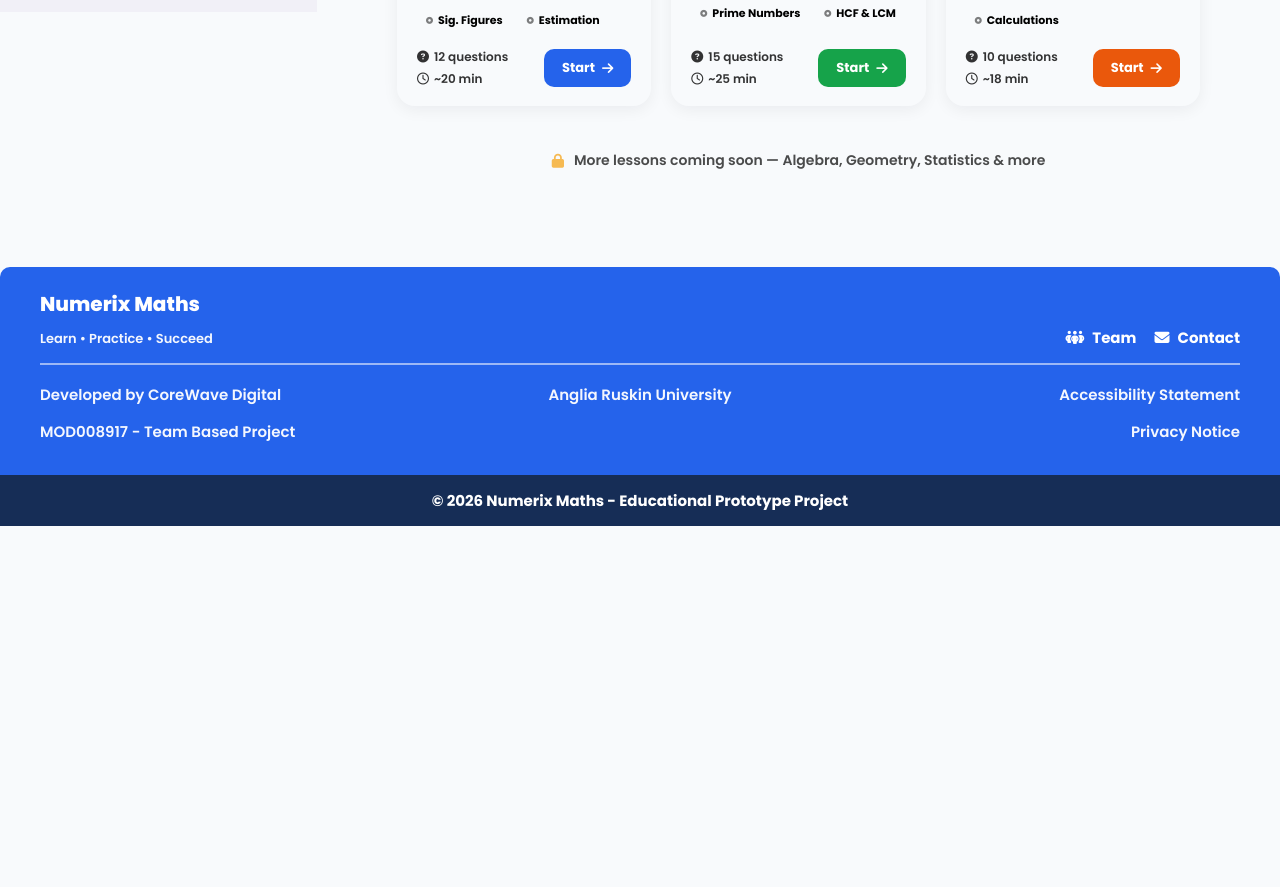
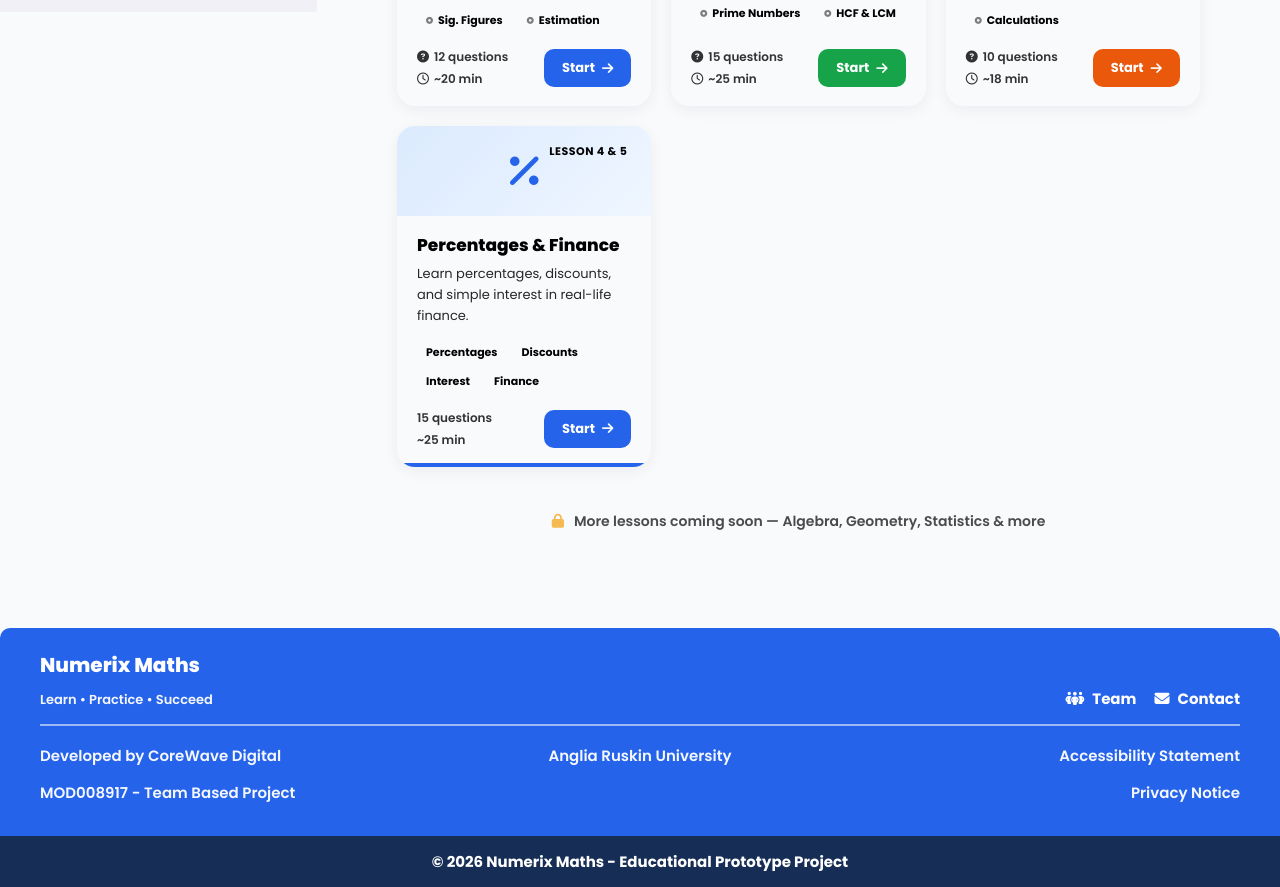
Before and after one commit to dburley67/Numerix-Maths, a Vue app: page /lessons in a window 1280 px wide. Shown: the part 788-1675 px from the top of the page. Before the commit the page ends 1314 px from the top, so only its background shows below. Built offline with nearby package versions, Linux system fonts and the light colour scheme.

Commit message:
SID2419491 - Updated lessons page
Updated the lessons page to have lessons 4&5

-2419491

```diff
--- a/src/pages/LessonsPage.vue
+++ b/src/pages/LessonsPage.vue
@@ -155,7 +155,38 @@
         </div>
       </div>
 
+<!-- Lesson 4 & 5 Percentages and Finance -->
+  <div class="lesson-card" @click="goToLesson(4)">
+    <div class="lc-badge">Lesson 4 & 5</div>
+    <div class="lc-icon-wrap lc-blue">
+      <i class="fa-solid fa-percent"></i>
     </div>
+    <div class="lc-body">
+      <h2 class="lc-title">Percentages &amp; Finance</h2>
+      <p class="lc-desc">
+        Learn percentages, discounts, and simple interest in real-life finance.
+      </p>
+
+      <div class="lc-topics">
+        <span class="lc-chip">Percentages</span>
+        <span class="lc-chip">Discounts</span>
+        <span class="lc-chip">Interest</span>
+        <span class="lc-chip">Finance</span>
+      </div>
+
+      <div class="lc-footer">
+        <div class="lc-meta">
+          <span>15 questions</span>
+          <span>~25 min</span>
+        </div>
+        <button class="lc-btn lc-btn-blue" @click.stop="goToLesson(4)">
+          Start <i class="fa-solid fa-arrow-right"></i>
+        </button>
+      </div>
+    </div>
+    <div class="lc-status-bar"><div class="lc-status-fill"></div></div>
+  </div>
+</div>
 
     <!-- Coming Soon Strip -->
     <div class="lessons-coming-soon">
```
